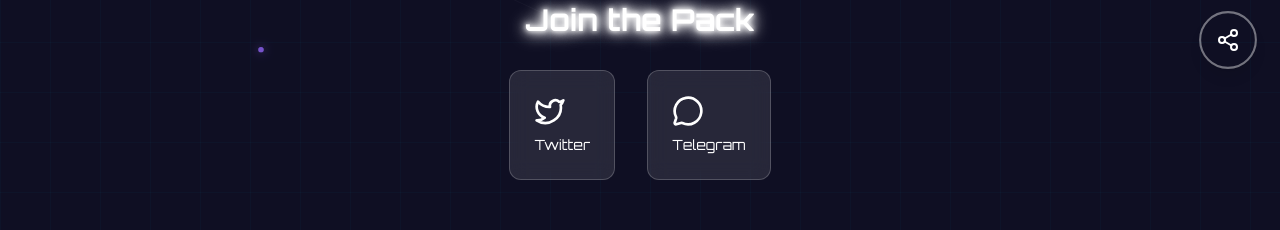
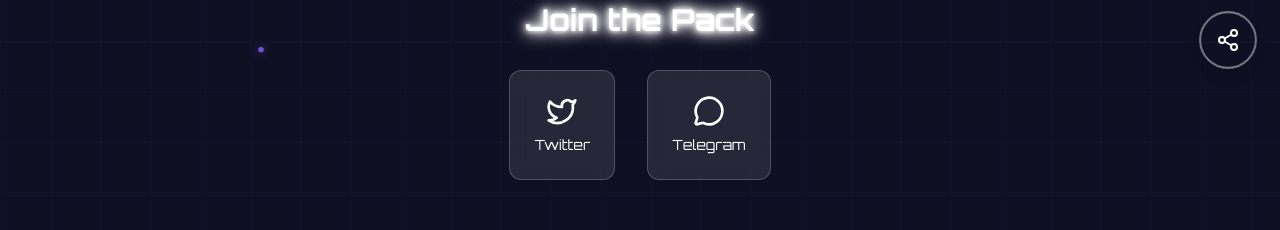
Before and after one commit to sixtusagbo/watchdog_meme, a Next.js app: page / in a window 1280 px wide. Shown: the part 708-938 px from the top of the page. Built offline with nearby package versions, Linux system fonts and the light colour scheme.

Commit message:
Adjust join the pack section links

```diff
--- a/src/app/page.tsx
+++ b/src/app/page.tsx
@@ -183,7 +183,7 @@
               href="https://twitter.com/watchdog_meme"
               target="_blank"
               rel="noopener noreferrer"
-              className="glass-effect p-6 rounded-xl hover:bg-neon-blue/20 transition-all duration-300 hover:animate-glow group">
+              className="glass-effect p-6 rounded-xl hover:bg-neon-blue/20 transition-all duration-300 hover:animate-glow group flex flex-col items-center">
               <Twitter
                 size={32}
                 className="text-neon-blue group-hover:scale-110 transition-transform"
@@ -194,7 +194,7 @@
               href="https://t.me/watchdog_meme"
               target="_blank"
               rel="noopener noreferrer"
-              className="glass-effect p-6 rounded-xl hover:bg-neon-green/20 transition-all duration-300 hover:animate-glow group">
+              className="glass-effect p-6 rounded-xl hover:bg-neon-green/20 transition-all duration-300 hover:animate-glow group flex flex-col items-center">
               <MessageCircle
                 size={32}
                 className="text-neon-green group-hover:scale-110 transition-transform"
```
